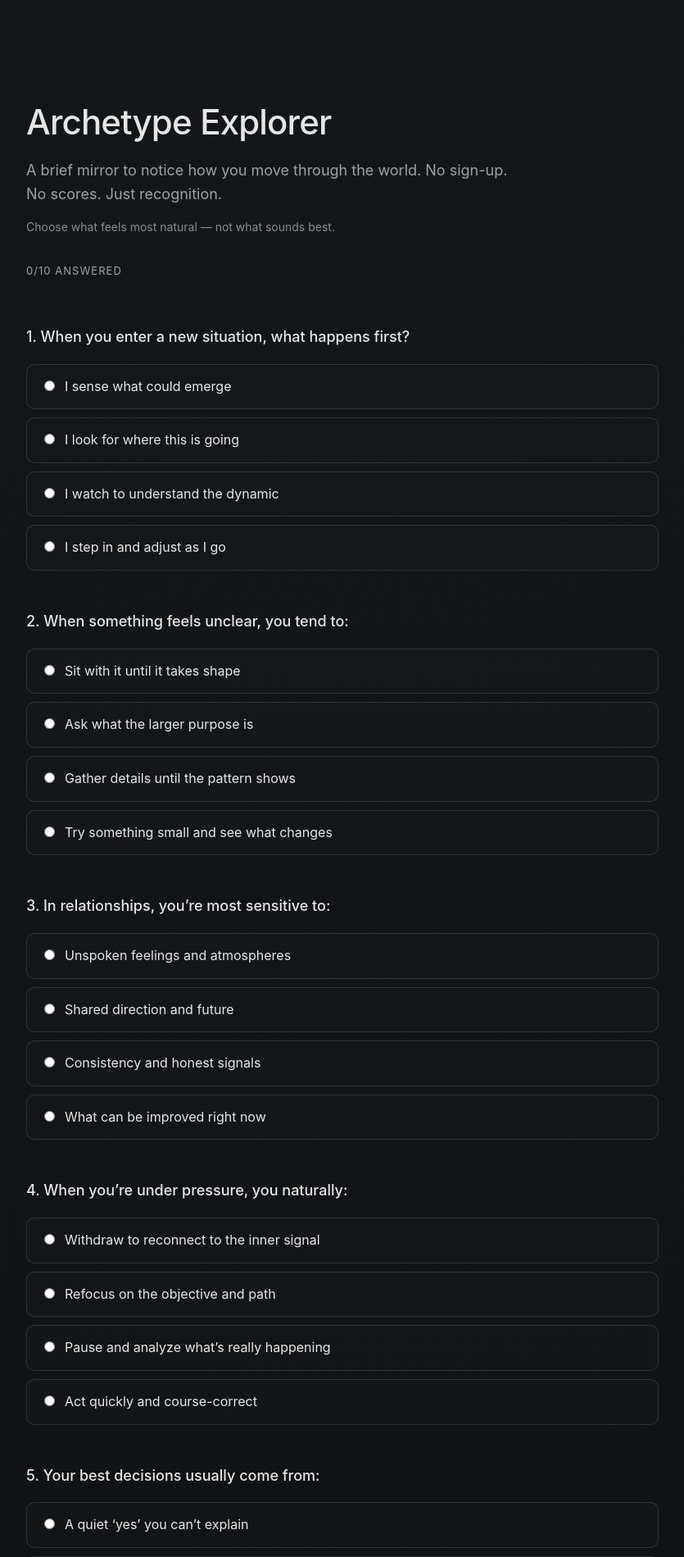
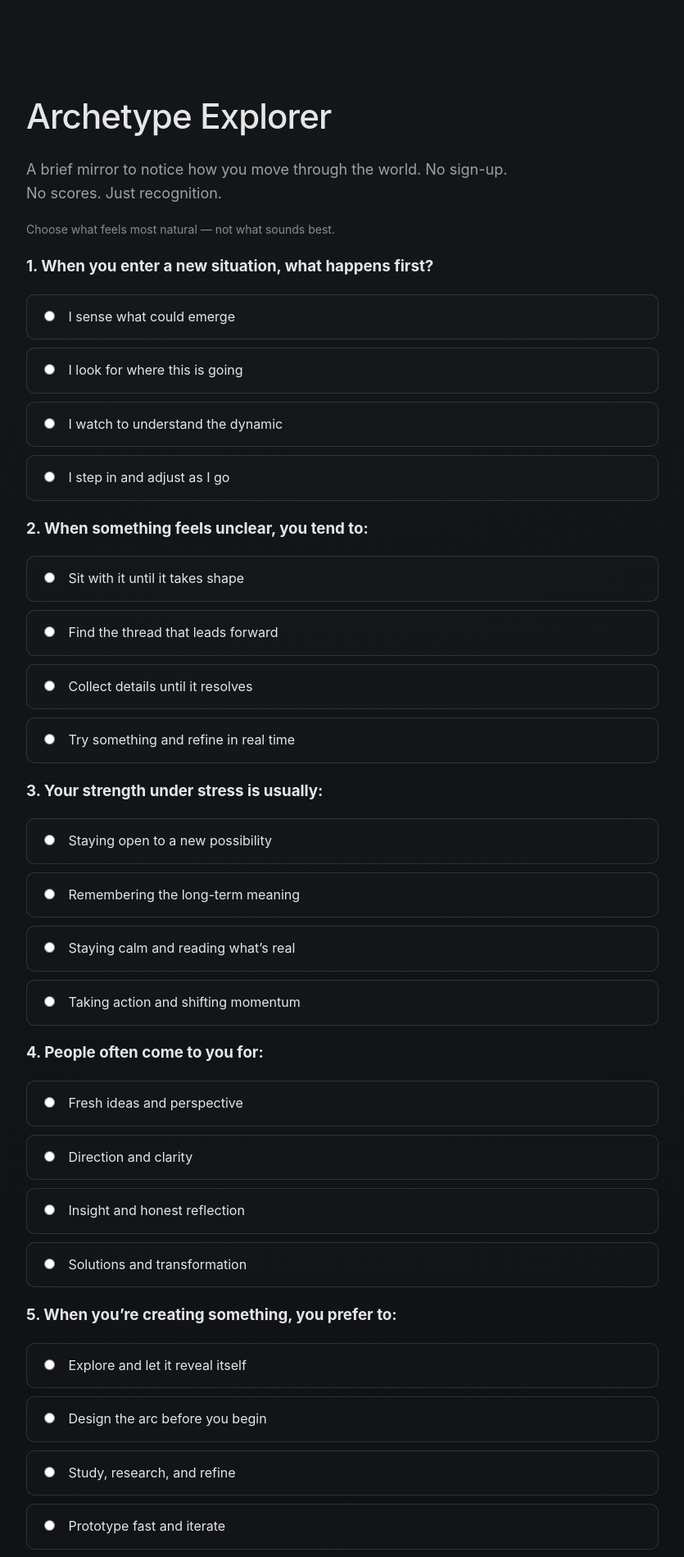
Before and after one commit to angelosegarra-code/ArchetypeRetreats, a Flask app: page /explorer in a window 1280 px wide. Shown: the top 1899 px of the page at 82% size, without its empty margins (222-1057 px from the left). Run offline with Flask 3, Linux system fonts and the light colour scheme.

Commit message:
Update explorer.html

```diff
--- a/templates/explorer.html
+++ b/templates/explorer.html
@@ -1,40 +1,33 @@
 <!doctype html>
 <html lang="en">
 <head>
-  <meta charset="utf-8">
+  <meta charset="utf-8" />
   <title>Archetype Explorer — Archetype Retreats</title>
-  <meta name="viewport" content="width=device-width, initial-scale=1">
-
-  <!-- Independent CSS -->
+  <meta name="viewport" content="width=device-width, initial-scale=1" />
   <link rel="stylesheet" href="{{ url_for('static', filename='css/explorer.css') }}">
 </head>
 
 <body>
-  <div class="wrap">
+  <main class="wrap">
+    <header class="hero">
+      <h1>Archetype Explorer</h1>
+      <p class="sub">
+        A brief mirror to notice how you move through the world. No sign-up.
+        <br><span class="muted">No scores. Just recognition.</span>
+      </p>
+      <p class="hint">Choose what feels most natural — not what sounds best.</p>
+    </header>
 
-    <section class="intro">
-      <h1>Archetype Explorer</h1>
-      <div class="sub">
-        A brief mirror to notice how you move through the world. No sign-up.
-        <br> No scores. Just recognition.
+    <section id="quiz" class="quiz"></section>
+
+    <div class="bar">
+      <div class="progress" id="progressText">0/10 answered</div>
+      <div class="actions">
+        <button class="btn ghost" id="btnReset" type="button">Reset</button>
+        <button class="btn primary" id="btnResult" type="button">See Result</button>
       </div>
-      <div class="hint">Choose what feels most natural — not what sounds best.</div>
-      <div class="progress" id="progress">0/10 answered</div>
-    </section>
-
-    <!-- Quiz renders here -->
-    <div id="quiz"></div>
-
-    <!-- Buttons -->
-    <div class="actions">
-      <button class="btn ghost" id="btnReset" type="button">Reset</button>
-      <button class="btn primary" id="btnResult" type="button">See Result</button>
     </div>
 
-    <!-- Inline errors -->
-    <div id="out"></div>
-
-    <!-- Results section (your new layout) -->
     <section id="results" class="results hidden">
       <div class="result-header">
         <div class="badge">
@@ -45,7 +38,6 @@
       </div>
 
       <div class="result-body" id="resultBody">—</div>
-
       <ul class="result-lines" id="resultLines"></ul>
 
       <div class="result-cta">
@@ -53,278 +45,251 @@
           This is a mirror, not a label. If it resonates, keep it. If it doesn’t, let it go.
         </div>
         <div class="actions">
-          <button class="btn ghost" id="resetBtn" type="button">Reset</button>
+          <button class="btn ghost" id="resetBtn2" type="button">Reset</button>
           <a class="btn primary" href="/shop">Explore the Reset</a>
         </div>
       </div>
     </section>
 
-  </div>
+    <footer class="foot">
+      <a href="/" class="back">← Back to Archetype Retreats</a>
+    </footer>
+  </main>
 
   <script>
-    // -------------------------
-    // 10 Questions (Dreamer, Visionary, Observer, Alchemist)
-    // -------------------------
+    // --- Archetypes (simple order) ---
     const ARCH = {
       dreamer: {
         name: "Dreamer",
-        description: "You begin in possibility. You sense what could be, before it has words.",
-        lines: [
-          "You trust the subtle signal.",
-          "You move by intuition, not proof.",
-          "When you rush, you lose the thread."
-        ]
+        description: "You start with possibility. You sense what could emerge before it has words.",
+        lines: ["You lead with imagination.", "You notice subtle openings.", "You trust the first spark."]
       },
       visionary: {
         name: "Visionary",
-        description: "You orient toward direction. You look for trajectory and meaning.",
-        lines: [
-          "You see the arc, not the moment.",
-          "You want alignment more than comfort.",
-          "Your clarity sharpens when you simplify."
-        ]
+        description: "You orient toward direction. You look for where things are going and why it matters.",
+        lines: ["You think in trajectories.", "You prefer a clear horizon.", "You move with intention."]
       },
       observer: {
         name: "Observer",
-        description: "You watch first. You study the dynamic before you step in.",
-        lines: [
-          "You notice patterns others miss.",
-          "You prefer precision over speed.",
-          "Your power is in accurate seeing."
-        ]
+        description: "You begin by seeing. You read the dynamic first, then decide what’s true.",
+        lines: ["You notice patterns quickly.", "You stay steady under noise.", "You learn before you act."]
       },
       alchemist: {
         name: "Alchemist",
-        description: "You adjust as you go. You transform situations from inside the moment.",
-        lines: [
-          "You learn by doing.",
-          "You can pivot without panic.",
-          "You turn friction into movement."
-        ]
+        description: "You adapt in motion. You step in, test, adjust, and transform what’s happening.",
+        lines: ["You change systems from within.", "You iterate instead of waiting.", "You turn friction into fuel."]
       }
     };
 
+    // --- Questions (10) ---
     const QUESTIONS = [
       {
-        text: "When you enter a new situation, what happens first?",
-        options: [
-          { key: "dreamer",   label: "I sense what could emerge" },
-          { key: "visionary", label: "I look for where this is going" },
-          { key: "observer",  label: "I watch to understand the dynamic" },
-          { key: "alchemist", label: "I step in and adjust as I go" }
+        q: "When you enter a new situation, what happens first?",
+        a: [
+          { t: "I sense what could emerge", k: "dreamer" },
+          { t: "I look for where this is going", k: "visionary" },
+          { t: "I watch to understand the dynamic", k: "observer" },
+          { t: "I step in and adjust as I go", k: "alchemist" }
         ]
       },
       {
-        text: "When something feels unclear, you tend to:",
-        options: [
-          { key: "dreamer",   label: "Sit with it until it takes shape" },
-          { key: "visionary", label: "Ask what the larger purpose is" },
-          { key: "observer",  label: "Gather details until the pattern shows" },
-          { key: "alchemist", label: "Try something small and see what changes" }
+        q: "When something feels unclear, you tend to:",
+        a: [
+          { t: "Sit with it until it takes shape", k: "dreamer" },
+          { t: "Find the thread that leads forward", k: "visionary" },
+          { t: "Collect details until it resolves", k: "observer" },
+          { t: "Try something and refine in real time", k: "alchemist" }
         ]
       },
       {
-        text: "In relationships, you’re most sensitive to:",
-        options: [
-          { key: "dreamer",   label: "Unspoken feelings and atmospheres" },
-          { key: "visionary", label: "Shared direction and future" },
-          { key: "observer",  label: "Consistency and honest signals" },
-          { key: "alchemist", label: "What can be improved right now" }
+        q: "Your strength under stress is usually:",
+        a: [
+          { t: "Staying open to a new possibility", k: "dreamer" },
+          { t: "Remembering the long-term meaning", k: "visionary" },
+          { t: "Staying calm and reading what’s real", k: "observer" },
+          { t: "Taking action and shifting momentum", k: "alchemist" }
         ]
       },
       {
-        text: "When you’re under pressure, you naturally:",
-        options: [
-          { key: "dreamer",   label: "Withdraw to reconnect to the inner signal" },
-          { key: "visionary", label: "Refocus on the objective and path" },
-          { key: "observer",  label: "Pause and analyze what’s really happening" },
-          { key: "alchemist", label: "Act quickly and course-correct" }
+        q: "People often come to you for:",
+        a: [
+          { t: "Fresh ideas and perspective", k: "dreamer" },
+          { t: "Direction and clarity", k: "visionary" },
+          { t: "Insight and honest reflection", k: "observer" },
+          { t: "Solutions and transformation", k: "alchemist" }
         ]
       },
       {
-        text: "Your best decisions usually come from:",
-        options: [
-          { key: "dreamer",   label: "A quiet ‘yes’ you can’t explain" },
-          { key: "visionary", label: "Seeing the long-term outcome" },
-          { key: "observer",  label: "Evidence, patterns, and timing" },
-          { key: "alchemist", label: "Iteration — trying, learning, refining" }
+        q: "When you’re creating something, you prefer to:",
+        a: [
+          { t: "Explore and let it reveal itself", k: "dreamer" },
+          { t: "Design the arc before you begin", k: "visionary" },
+          { t: "Study, research, and refine", k: "observer" },
+          { t: "Prototype fast and iterate", k: "alchemist" }
         ]
       },
       {
-        text: "When you create something, you prefer to:",
-        options: [
-          { key: "dreamer",   label: "Let it arrive organically" },
-          { key: "visionary", label: "Work from a concept or theme" },
-          { key: "observer",  label: "Study references and structure" },
-          { key: "alchemist", label: "Play, test, and reshape constantly" }
+        q: "Your natural leadership style is:",
+        a: [
+          { t: "Inspiring imagination", k: "dreamer" },
+          { t: "Setting a compelling direction", k: "visionary" },
+          { t: "Seeing what others miss", k: "observer" },
+          { t: "Making change practical", k: "alchemist" }
         ]
       },
       {
-        text: "If someone disagrees with you, you’re likely to:",
-        options: [
-          { key: "dreamer",   label: "Feel the emotional truth underneath" },
-          { key: "visionary", label: "Reframe toward shared goals" },
-          { key: "observer",  label: "Ask questions and clarify definitions" },
-          { key: "alchemist", label: "Adapt your approach to move forward" }
+        q: "When faced with a big decision, you usually:",
+        a: [
+          { t: "Notice the option that feels alive", k: "dreamer" },
+          { t: "Choose the path with the best future", k: "visionary" },
+          { t: "Wait until you see the full picture", k: "observer" },
+          { t: "Move, learn, adjust, and commit", k: "alchemist" }
         ]
       },
       {
-        text: "You feel most ‘yourself’ when you are:",
-        options: [
-          { key: "dreamer",   label: "In solitude, sensing and imagining" },
-          { key: "visionary", label: "Building toward a meaningful future" },
-          { key: "observer",  label: "Studying, learning, noticing" },
-          { key: "alchemist", label: "In motion, transforming, doing" }
+        q: "What drains you fastest?",
+        a: [
+          { t: "Being forced into rigid certainty", k: "dreamer" },
+          { t: "Wandering without direction", k: "visionary" },
+          { t: "Noise, chaos, and emotional pressure", k: "observer" },
+          { t: "Endless talking with no movement", k: "alchemist" }
         ]
       },
       {
-        text: "What do you trust most?",
-        options: [
-          { key: "dreamer",   label: "Intuition" },
-          { key: "visionary", label: "Direction" },
-          { key: "observer",  label: "Accuracy" },
-          { key: "alchemist", label: "Change" }
+        q: "Your blind spot can look like:",
+        a: [
+          { t: "Floating too long in possibility", k: "dreamer" },
+          { t: "Pushing a vision too early", k: "visionary" },
+          { t: "Watching instead of entering", k: "observer" },
+          { t: "Changing things before understanding them", k: "alchemist" }
         ]
       },
       {
-        text: "When life resets you, your first instinct is to:",
-        options: [
-          { key: "dreamer",   label: "Return to the inner voice" },
-          { key: "visionary", label: "Redesign the path" },
-          { key: "observer",  label: "Understand the pattern" },
-          { key: "alchemist", label: "Rebuild through action" }
+        q: "At your best, you feel like:",
+        a: [
+          { t: "A doorway opening", k: "dreamer" },
+          { t: "A compass pointing true", k: "visionary" },
+          { t: "A clear mirror", k: "observer" },
+          { t: "A catalyst", k: "alchemist" }
         ]
       }
     ];
 
-    // -------------------------
-    // Render
-    // -------------------------
+    // --- Render ---
     const quizEl = document.getElementById("quiz");
-    const progressEl = document.getElementById("progress");
-    const outEl = document.getElementById("out");
+    const progressEl = document.getElementById("progressText");
+    const resultsEl = document.getElementById("results");
+    const outTitle = document.getElementById("resultTitle");
+    const outBody = document.getElementById("resultBody");
+    const outLines = document.getElementById("resultLines");
 
-    const resultsEl = document.getElementById("results");
-    const resultTitleEl = document.getElementById("resultTitle");
-    const resultBodyEl = document.getElementById("resultBody");
-    const resultLinesEl = document.getElementById("resultLines");
-
-    function renderQuiz(){
+    function renderQuiz() {
       quizEl.innerHTML = "";
-      QUESTIONS.forEach((q, idx) => {
-        const wrap = document.createElement("div");
-        wrap.className = "q";
+      QUESTIONS.forEach((item, idx) => {
+        const card = document.createElement("div");
+        card.className = "card";
 
         const h = document.createElement("h3");
-        h.textContent = `${idx + 1}. ${q.text}`;
-        wrap.appendChild(h);
+        h.innerHTML = `<span class="n">${idx + 1}.</span> ${item.q}`;
+        card.appendChild(h);
 
-        q.options.forEach((opt) => {
+        const opts = document.createElement("div");
+        opts.className = "options";
+
+        item.a.forEach((opt, j) => {
+          const id = `q${idx}_${j}`;
           const label = document.createElement("label");
           label.className = "opt";
-
-          const input = document.createElement("input");
-          input.type = "radio";
-          input.name = `q${idx}`;
-          input.value = opt.key;
-          input.addEventListener("change", updateProgress);
-
-          label.appendChild(input);
-          label.appendChild(document.createTextNode(opt.label));
-          wrap.appendChild(label);
+          label.innerHTML = `
+            <input type="radio" name="q${idx}" value="${opt.k}" id="${id}">
+            <span>${opt.t}</span>
+          `;
+          opts.appendChild(label);
         });
 
-        quizEl.appendChild(wrap);
+        card.appendChild(opts);
+        quizEl.appendChild(card);
+      });
+
+      document.querySelectorAll('input[type="radio"]').forEach(i => {
+        i.addEventListener("change", updateProgress);
       });
 
       updateProgress();
     }
 
-    function getAnswers(){
-      const answers = [];
-      for(let i=0;i<QUESTIONS.length;i++){
-        const checked = document.querySelector(`input[name="q${i}"]:checked`);
-        answers.push(checked ? checked.value : null);
+    function updateProgress() {
+      let done = 0;
+      for (let i = 0; i < QUESTIONS.length; i++) {
+        const picked = document.querySelector(`input[name="q${i}"]:checked`);
+        if (picked) done++;
       }
-      return answers;
-    }
-
-    function updateProgress(){
-      const answers = getAnswers();
-      const done = answers.filter(Boolean).length;
       progressEl.textContent = `${done}/${QUESTIONS.length} answered`;
     }
 
-    function tally(answers){
-      const counts = { dreamer:0, visionary:0, observer:0, alchemist:0 };
-      const order = []; // for tie-break
-      answers.forEach(a => {
-        if(a){
-          counts[a] += 1;
-          order.push(a);
-        }
-      });
-      return { counts, order };
+    function getAnswers() {
+      const picks = [];
+      for (let i = 0; i < QUESTIONS.length; i++) {
+        const picked = document.querySelector(`input[name="q${i}"]:checked`);
+        picks.push(picked ? picked.value : null);
+      }
+      return picks;
     }
 
-    function pickArchetype(counts, order){
-      const entries = Object.entries(counts);
-      entries.sort((a,b)=> b[1]-a[1]);
-      const top = entries[0][1];
-      const tied = entries.filter(e => e[1] === top).map(e => e[0]);
-      if(tied.length === 1) return tied[0];
-      // tie-break: whichever appears first in chosen order
-      for(const v of order){
-        if(tied.includes(v)) return v;
+    function pickArchetype(answers) {
+      const counts = { dreamer: 0, visionary: 0, observer: 0, alchemist: 0 };
+      const order = [];
+      answers.forEach(v => {
+        if (!v) return;
+        counts[v]++;
+        order.push(v);
+      });
+
+      const max = Math.max(...Object.values(counts));
+      const tied = Object.keys(counts).filter(k => counts[k] === max);
+
+      // tie-break: earliest chosen in their answer order
+      for (const v of order) {
+        if (tied.includes(v)) return v;
       }
-      return tied[0];
+      return tied[0] || "observer";
     }
 
-    function showResult(key){
+    function showResult(key) {
       const data = ARCH[key];
+      outTitle.textContent = data.name;
+      outBody.textContent = data.description;
 
-      // hide inline out
-      outEl.innerHTML = "";
-
-      // fill results section
-      resultTitleEl.textContent = data.name;
-      resultBodyEl.innerHTML = `<p class="lead">${data.description}</p>`;
-
-      resultLinesEl.innerHTML = "";
+      outLines.innerHTML = "";
       data.lines.forEach(line => {
         const li = document.createElement("li");
         li.textContent = line;
-        resultLinesEl.appendChild(li);
+        outLines.appendChild(li);
       });
 
       resultsEl.classList.remove("hidden");
       resultsEl.scrollIntoView({ behavior: "smooth", block: "start" });
     }
 
-    // Buttons
-    document.getElementById("btnResult").addEventListener("click", () => {
-      const answers = getAnswers();
-      if(answers.some(v => v === null)){
-        outEl.innerHTML = `<div class="err">Please answer all 10 questions.</div>`;
-        return;
-      }
-      const { counts, order } = tally(answers);
-      const primary = pickArchetype(counts, order);
-      showResult(primary);
-    });
-
-    function resetAll(){
+    function resetAll() {
       document.querySelectorAll('input[type="radio"]').forEach(i => i.checked = false);
-      outEl.innerHTML = "";
       resultsEl.classList.add("hidden");
       updateProgress();
       window.scrollTo({ top: 0, behavior: "smooth" });
     }
 
+    document.getElementById("btnResult").addEventListener("click", () => {
+      const answers = getAnswers();
+      if (answers.some(v => v === null)) {
+        alert("Please answer all 10 questions.");
+        return;
+      }
+      showResult(pickArchetype(answers));
+    });
+
     document.getElementById("btnReset").addEventListener("click", resetAll);
-    document.getElementById("resetBtn").addEventListener("click", resetAll);
+    document.getElementById("resetBtn2").addEventListener("click", resetAll);
 
-    // GO
     renderQuiz();
   </script>
 </body>
```
